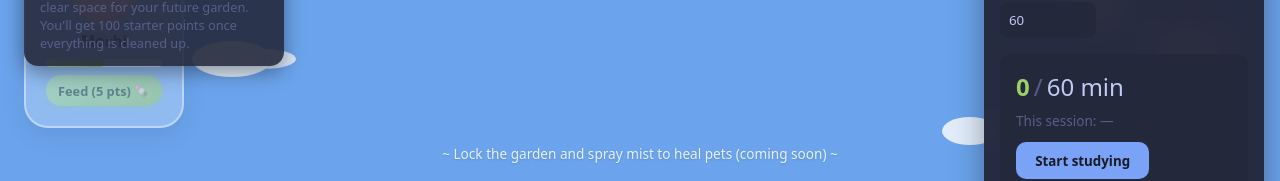
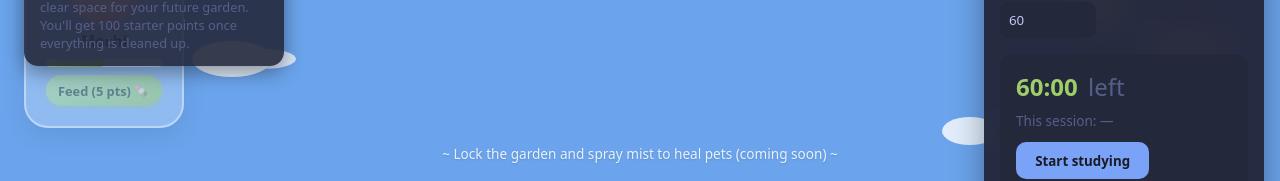
Before and after one commit to amberouyang/Mochi-Meadow, a React (Vite) app: page / in a window 1280 px wide. Both pictures are taken after a click on the button "Open study timer". Shown: the part 166-347 px from the top of the page. Built offline with nearby package versions, Linux system fonts and the light colour scheme.

Commit message:
Timer count down

```diff
--- a/src/components/StudyBar.tsx
+++ b/src/components/StudyBar.tsx
@@ -50,6 +50,10 @@ export function StudyBar() {
   const progress =
     totalSecondsGoal > 0 ? Math.min(100, (totalSeconds / totalSecondsGoal) * 100) : 0;
 
+  const remainingSeconds = Math.max(0, totalSecondsGoal - totalSeconds);
+  const remainingMinutesPart = Math.floor(remainingSeconds / 60);
+  const remainingSecondsPart = remainingSeconds % 60;
+
   const reachedGoal = studyMinutesToday >= studyMinutesGoal;
   const hasProgress = studyMinutesToday > 0 || secondsThisSession > 0;
 
@@ -79,9 +83,10 @@ export function StudyBar() {
       </div>
       <div className="study-timer">
         <div className="study-time">
-          <span className="study-minutes">{studyMinutesToday}</span>
-          <span className="study-sep">/</span>
-          <span>{studyMinutesGoal} min</span>
+          <span className="study-minutes">
+            {remainingMinutesPart}:{remainingSecondsPart.toString().padStart(2, '0')}
+          </span>
+          <span className="study-sep"> left</span>
         </div>
         <div className="study-session">
           This session:{' '}
```
